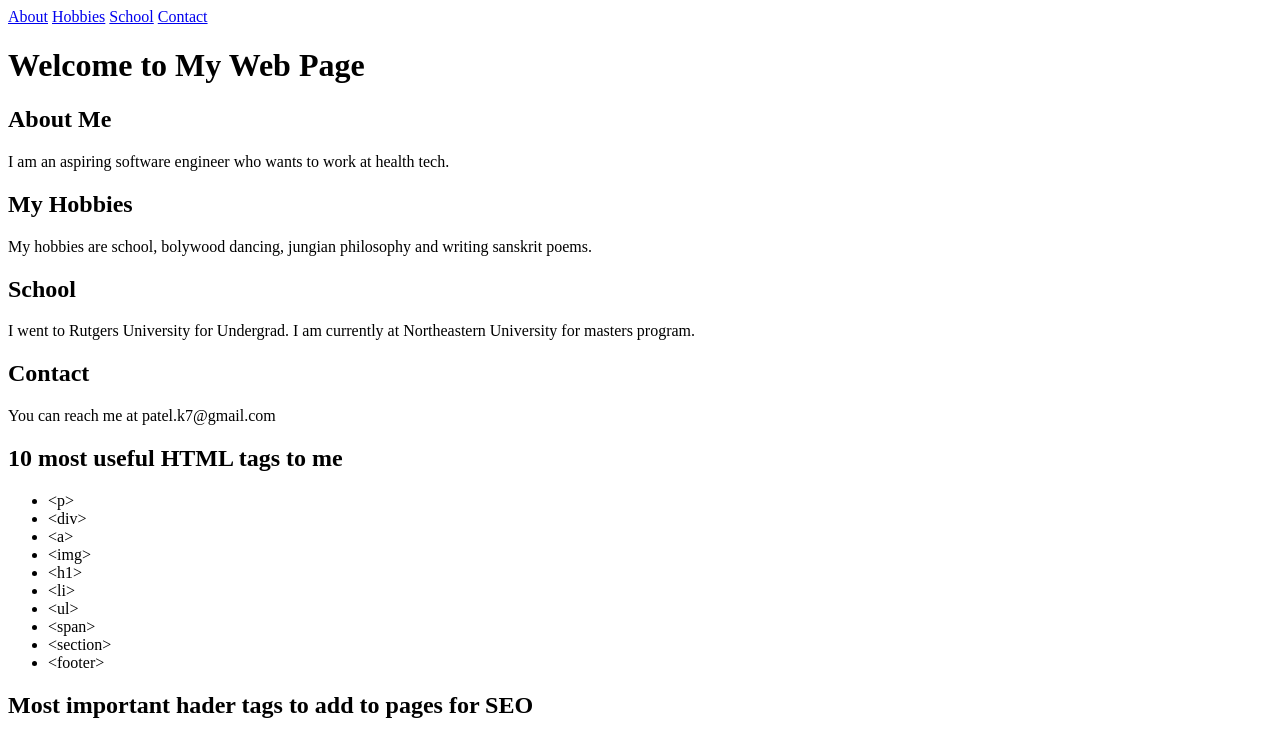
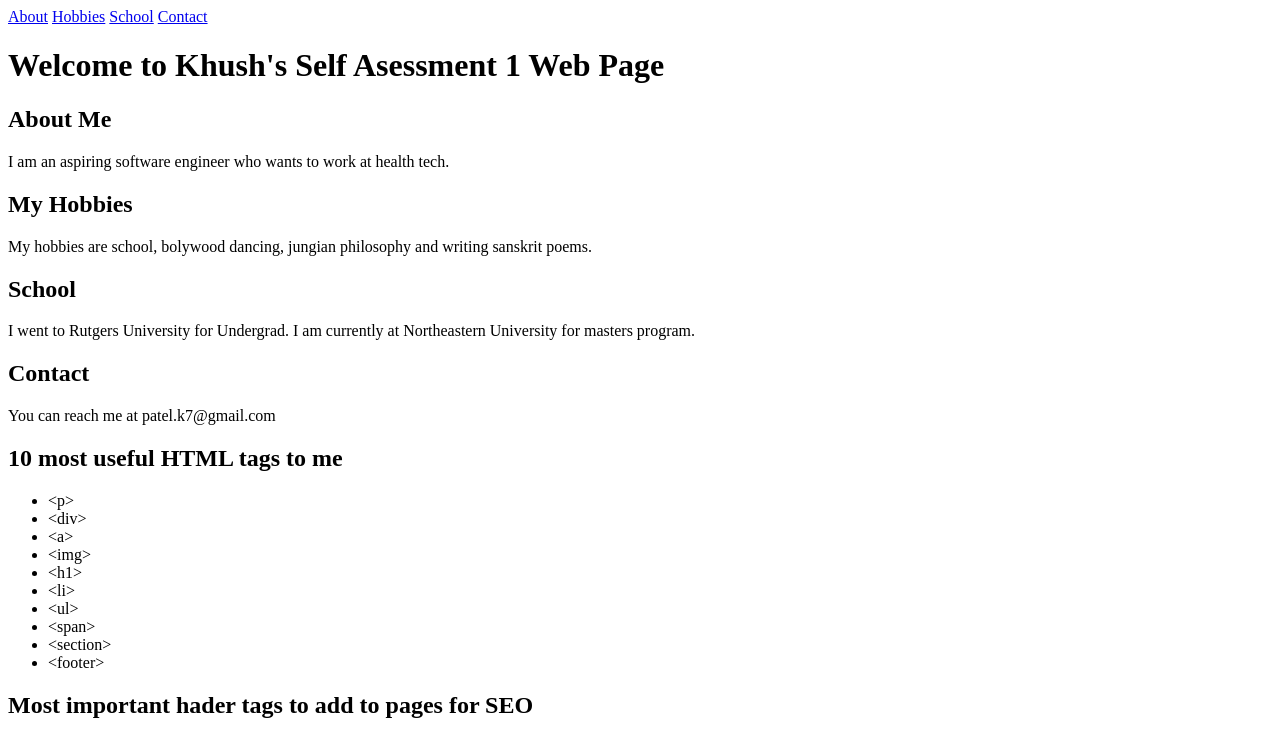
Before and after one commit to kmpat339/html-css-javascript-self-assessment-1, a website: page index.html in a window 1280 px wide. Shown: the top 736 px of the page. Drawn offline with Linux system fonts and the light colour scheme.

Commit message:
change heading

```diff
--- a/index.html
+++ b/index.html
@@ -17,7 +17,7 @@
 
     <!-- Main -->
     <main>
-      <h1>Welcome to My Web Page</h1>
+      <h1>Welcome to Khush's Self Asessment 1 Web Page</h1>
 
       <section id="about">
         <h2>About Me</h2>
```
